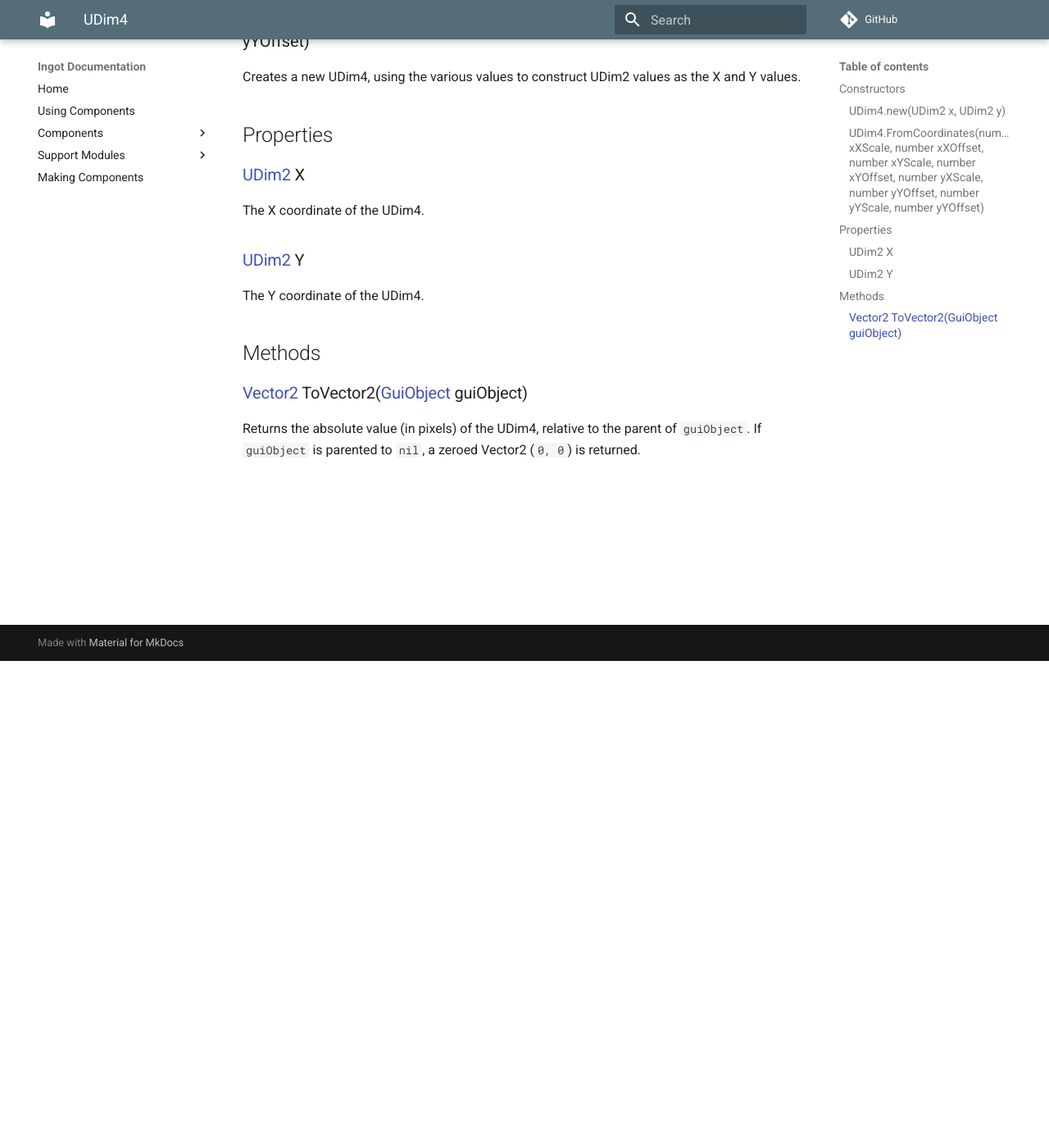
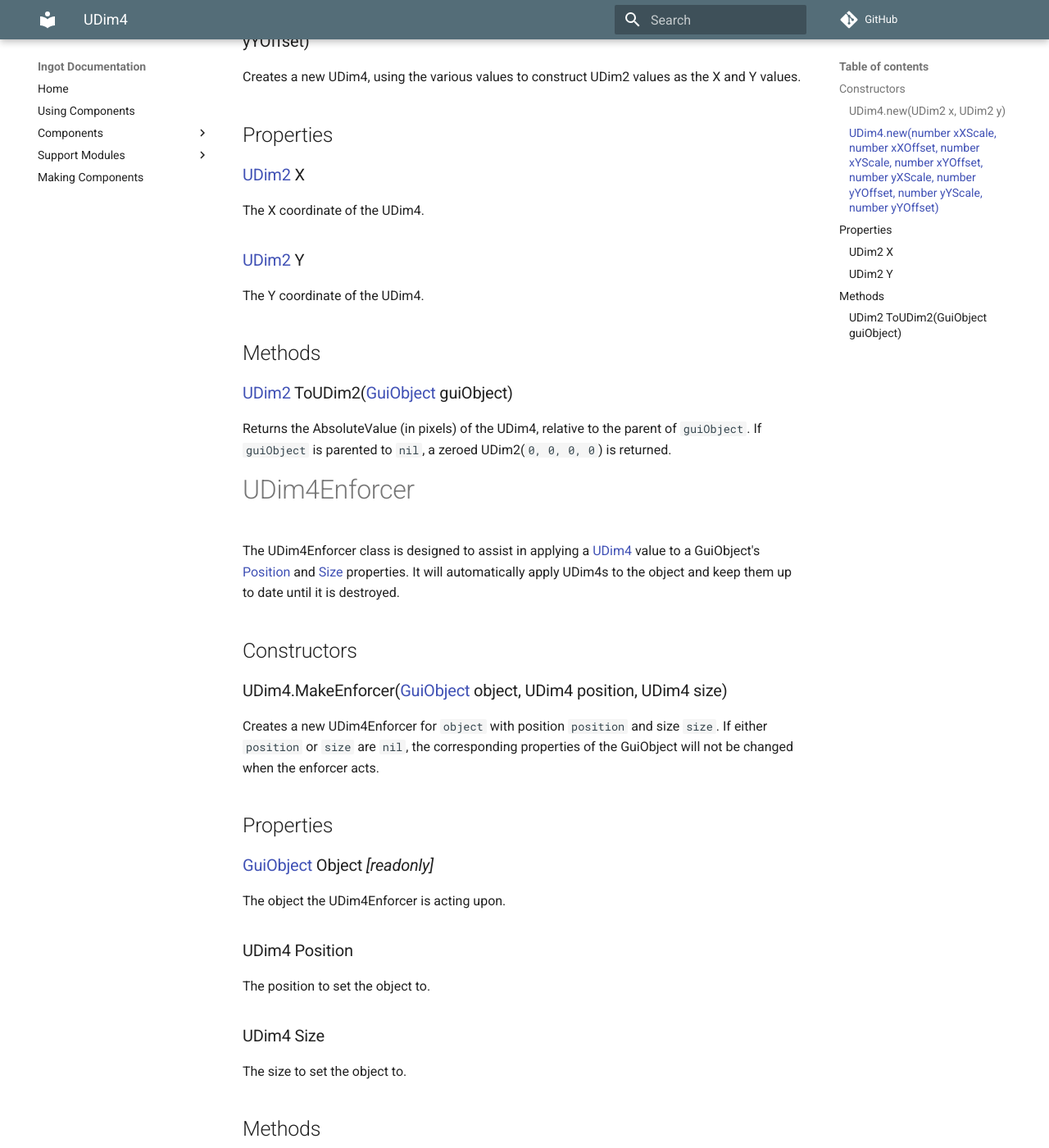
Before and after one commit to MemoryPenguin/RbxIngot, an MkDocs documentation site: the page built from Documentation/Source/Support/UDim4.md, in a window 1280 px wide and 1400 px high, scrolled down 594 px. Shown: the whole window at 82% size. Built offline with MkDocs 1.6.1 and Material for MkDocs 9.7.7, drawn with Linux system fonts in a browser that asks for light colours; comment, search, counter and statistics services are not loaded; old or Windows-style settings are respelled for this version of MkDocs; some of the changed text lies outside the part shown.

Commit message:
Merge #1: Upgrade UDim4

````diff
--- a/Documentation/Source/Support/UDim4.md
+++ b/Documentation/Source/Support/UDim4.md
@@ -1,5 +1,5 @@
 # UDim4
-The UDim4 type describes a position where each axis is described by a UDim2. This means that you can position something on the X axis based on the parent's Y size, for instance. UDim4 is contained within the Utility folder of Ingot.
+The UDim4 type describes a position where each axis is described by a UDim2. This means that you can position something on the X axis based on the parent's Y size, for instance. UDim4 is contained within the `Utility` folder of Ingot.
 
 Consider this example: a dynamically resizing container on both axes with an icon that stays as tall as its parent (and as wide as it is tall) via [SizeConstraint](http://wiki.roblox.com/index.php?title=API:Class/GuiObject/SizeConstraint). If you want to put something to the right of that icon, you cannot guarantee that it will remain to the right - the icon might overlap it on some aspect ratios. UDim4 can solve this.
 
@@ -8,7 +8,7 @@ Consider this example: a dynamically resizing container on both axes with an ico
 ### UDim4.new([UDim2](http://wiki.roblox.com/index.php?title=API:UDim2) x, [UDim2](http://wiki.roblox.com/index.php?title=API:UDim2) y)
 Creates a new UDim4, using `x` and `y` as the X and Y values.
 
-### UDim4.FromCoordinates([number](http://wiki.roblox.com/index.php?title=API:Number) xXScale, [number](http://wiki.roblox.com/index.php?title=API:Number) xXOffset, [number](http://wiki.roblox.com/index.php?title=API:Number) xYScale, [number](http://wiki.roblox.com/index.php?title=API:Number) xYOffset, [number](http://wiki.roblox.com/index.php?title=API:Number) yXScale, [number](http://wiki.roblox.com/index.php?title=API:Number) yYOffset, [number](http://wiki.roblox.com/index.php?title=API:Number) yYScale, [number](http://wiki.roblox.com/index.php?title=API:Number) yYOffset)
+### UDim4.new([number](http://wiki.roblox.com/index.php?title=API:Number) xXScale, [number](http://wiki.roblox.com/index.php?title=API:Number) xXOffset, [number](http://wiki.roblox.com/index.php?title=API:Number) xYScale, [number](http://wiki.roblox.com/index.php?title=API:Number) xYOffset, [number](http://wiki.roblox.com/index.php?title=API:Number) yXScale, [number](http://wiki.roblox.com/index.php?title=API:Number) yYOffset, [number](http://wiki.roblox.com/index.php?title=API:Number) yYScale, [number](http://wiki.roblox.com/index.php?title=API:Number) yYOffset)
 Creates a new UDim4, using the various values to construct UDim2 values as the X and Y values.
 
 ## Properties
@@ -21,5 +21,43 @@ The Y coordinate of the UDim4.
 
 ## Methods
 
-### [Vector2](http://wiki.roblox.com/index.php?title=API:Vector2) ToVector2([GuiObject](http://wiki.roblox.com/index.php?title=API:Class/GuiObject) guiObject)
-Returns the absolute value (in pixels) of the UDim4, relative to the parent of `guiObject`. If `guiObject` is parented to `nil`, a zeroed Vector2 (`0, 0`) is returned.
+### [UDim2](http://wiki.roblox.com/index.php?title=API:UDim2) ToUDim2([GuiObject](http://wiki.roblox.com/index.php?title=API:Class/GuiObject) guiObject)
+Returns the AbsoluteValue (in pixels) of the UDim4, relative to the parent of `guiObject`. If `guiObject` is parented to `nil`, a zeroed UDim2(`0, 0, 0, 0`) is returned.
+
+# UDim4Enforcer
+The UDim4Enforcer class is designed to assist in applying a [UDim4](udim4.md) value to a GuiObject's [Position](http://wiki.roblox.com/index.php?title=API:Class/GuiObject/Position) and [Size](http://wiki.roblox.com/index.php?title=API:Class/GuiObject/Size) properties. It will automatically apply UDim4s to the object and keep them up to date until it is destroyed.
+
+## Constructors
+### UDim4.MakeEnforcer([GuiObject](http://wiki.roblox.com/index.php?title=API:Class/GuiObject) object, UDim4 position, UDim4 size)
+Creates a new UDim4Enforcer for `object` with position `position` and size `size`. If either `position` or `size` are `nil`, the corresponding properties of the GuiObject will not be changed when the enforcer acts.
+
+## Properties
+### [GuiObject](http://wiki.roblox.com/index.php?title=API:Class/GuiObject) Object *[readonly]*
+The object the UDim4Enforcer is acting upon.
+
+### UDim4 Position
+The position to set the object to.
+
+### UDim4 Size
+The size to set the object to.
+
+## Methods
+### [void](http://wiki.roblox.com/index.php?title=API:Nil) Render()
+Enforces the position and size UDim4s on the object.
+
+### [void](http://wiki.roblox.com/index.php?title=API:Nil) Destroy()
+Halts the enforcer and releases all resources it contains. The enforcer is unusable after this.
+
+## Example
+
+```lua
+local Position = UDim4.new(0, 0, 1, 0, 0, 0, 0, 0)
+local Size = UDim4.new(UDim2.new(1, 0, -1, 0), UDim2.new(0, 0, 1, 0))
+local Enforcer = UDim4.MakeEnforcer(script.Parent, Position, Size)
+```
+You can also assign Size and Position later, but it is much more efficient to pass them as parameters initially
+
+```lua
+Enforcer.Position = Position
+Enforcer.Size = Size
+```
````
Also changed, not shown: Documentation/Source/Support/UDim4Enforcer.md (deleted, +0 -42 lines), 2 other files.
